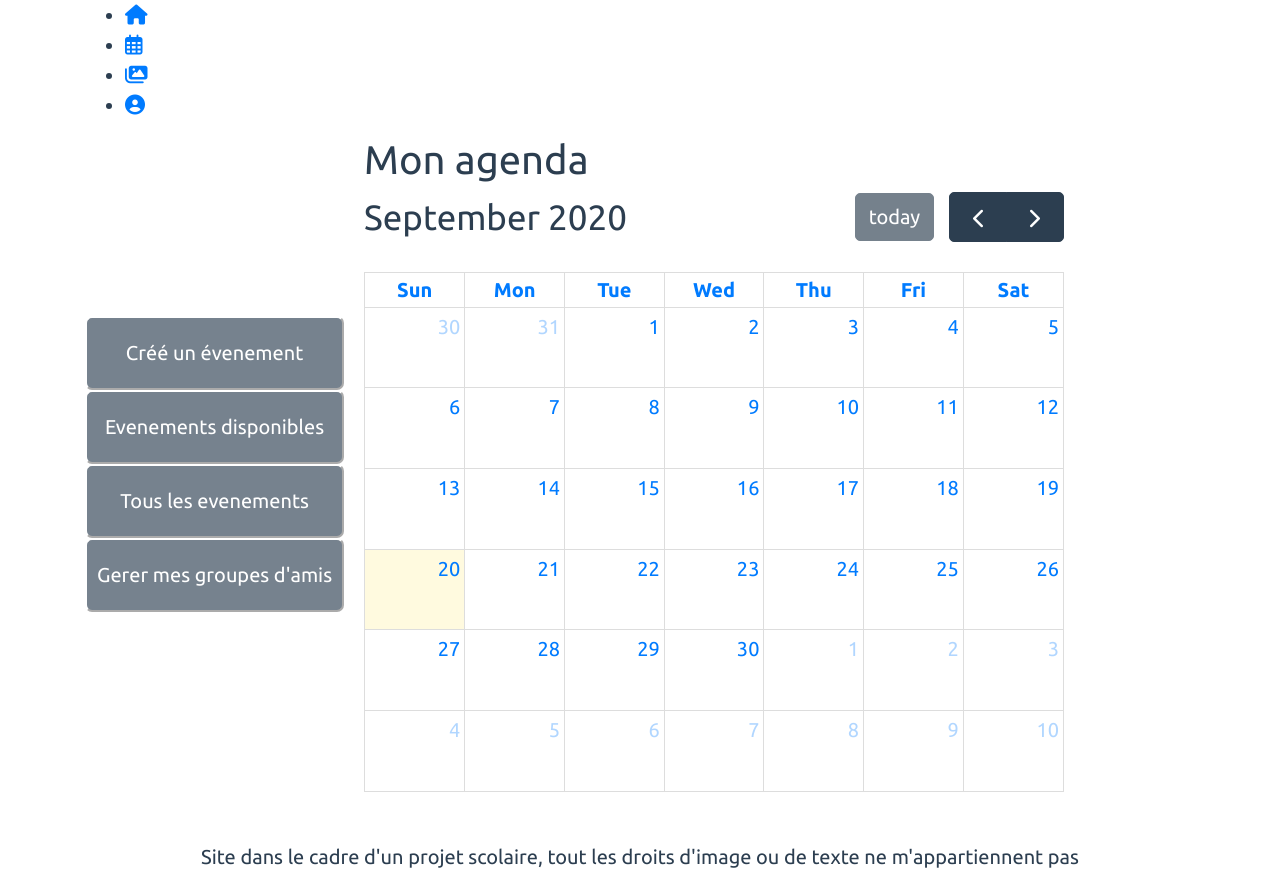
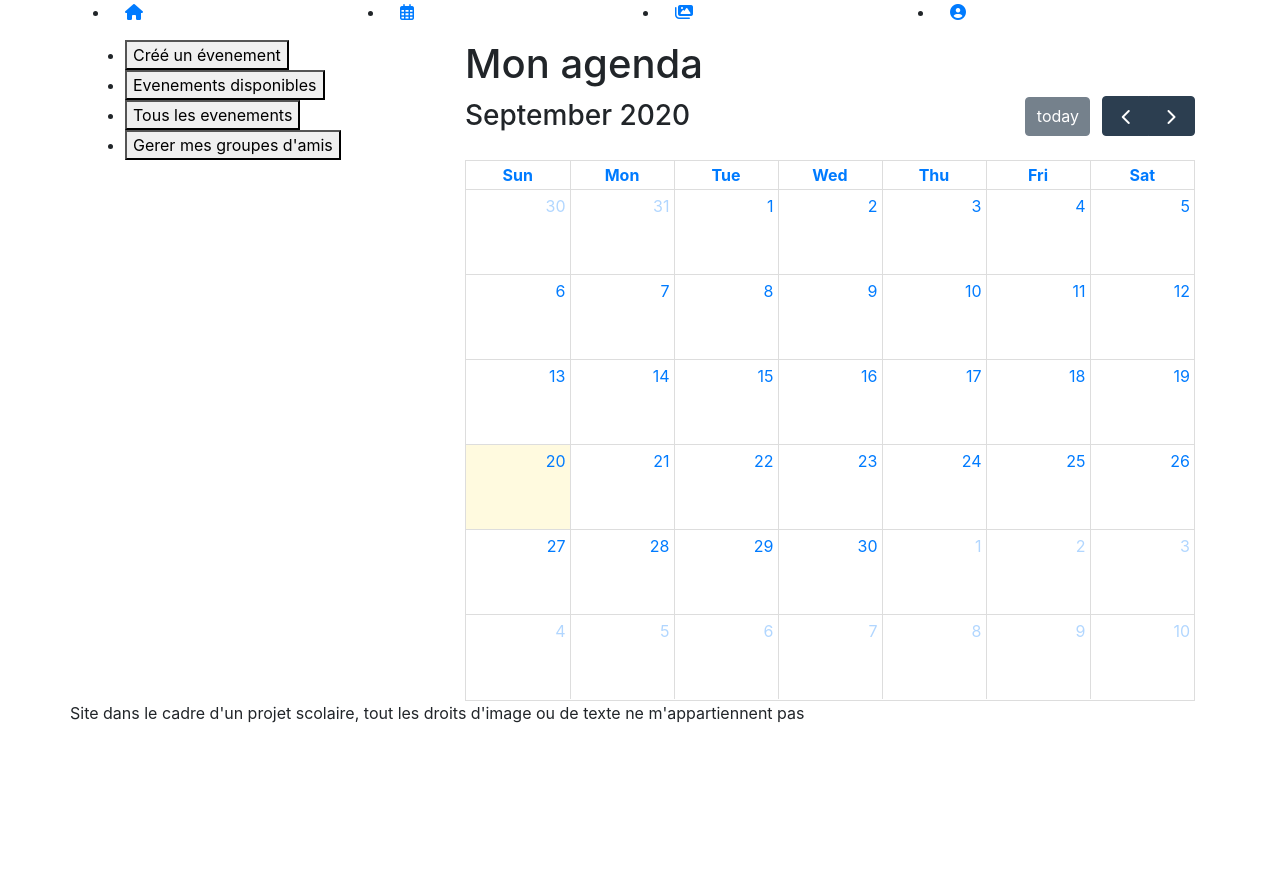
Before and after one commit to lucasCro/P5, a PHP site: page / in a window 1280 px wide. After the commit the page ends 723 px from the top, so only its background shows below. Run offline with PHP 8.4, Linux system fonts and the light colour scheme; lists and menus that the app fills with data are empty; some libraries are stand-ins or nearby versions.

Commit message:
1ere ebauche bootstrap, pas de css

```diff
--- a/index.php
+++ b/index.php
@@ -23,25 +23,22 @@
     <header>
         <nav class="container-fluid">
             <div class="container">
-                <ul>
-                    <li><a href=""><i class="fas fa-home"></i></a></li>
-                    <li><a href=""><i class="far fa-calendar-alt"></i></a></li>
-                    <li><a href=""><i class="fas fa-images"></i></a></li>
-                    <li><a href=""><i class="fas fa-user-circle"></i></li></a>
+                <ul class="row">
+                    <li class="col"><a href=""><i class="fas fa-home"></i></a></li>
+                    <li class="col"><a href=""><i class="far fa-calendar-alt"></i></a></li>
+                    <li class="col"><a href=""><i class="fas fa-images"></i></a></li>
+                    <li class="col"><a href=""><i class="fas fa-user-circle"></i></li></a>
                 </ul>
             </div>
-
         </nav>
     </header>
 
     <!-- Corps de page  -->
     <section class="container-fluid">
-
-        <!-- contenu changeant de la page -->
         <div class="container">
-            <div class="content">
+            <div class="row">
                 <!-- menu de navigation secondaire contextuel -->
-                <nav class="second-nav">
+                <nav class="col-4">
                     <ul>
                         <li><button>Créé un évenement</button></li>
                         <li><button>Evenements disponibles</button></li>
@@ -50,19 +47,18 @@
                     </ul>
                 </nav>
 
-                <div class="main-object">
+                <div class="col-8">
                     <h1>Mon agenda</h1>
                     <div id="calendar"></div>
                 </div>
             </div>
         </div>
-
     </section>
 
     <!-- footer -->
     <footer>
-        <div class="wrapper">
-            <p>Site dans le cadre d'un projet scolaire, tout les droits d'image ou de texte ne m'appartiennent pas</p>
+        <div class="container">
+            <p class="row">Site dans le cadre d'un projet scolaire, tout les droits d'image ou de texte ne m'appartiennent pas</p>
         </div>
     </footer>
 
--- a/public/style.css
+++ /dev/null
@@ -1,125 +0,0 @@
-/* GLOBAL */
-body {
-    margin: 0;
-    font-family: 'Ubuntu', sans-serif;
-    font-size: 20px;
-    color: #2c3e50;
-}
-
-button {
-    cursor: pointer;
-        font-family: 'Ubuntu',
-        sans-serif;
-        font-size: 20px;
-}
-
-.main-nav li, .second-nav li {
-    list-style: none;
-}
-
-.main-nav a, .second-nav a {
-    text-decoration: none;
-    color: inherit;
-}
-
-.wrapper {
-    width: 90%;
-    max-width: 1200px;
-    margin: auto;
-}
-
-/* HEADER */
-header {
-    width: 100%;
-    display: flex;
-    flex-direction: column;
-    align-items: center;
-}
-
-#main-slider {
-    width: 100%;
-    margin: 0;
-    margin-top: 70px;
-
-}
-
-#main-slider img {
-    width: 100%;
-}
-
-/* NAV PRINCIPAL */
-.main-nav {
-    position: fixed;
-    width: 100%;
-    height: 70px;
-}
-
-.main-nav ul {
-    display: flex;
-    justify-content: center;
-    padding: 0;
-}
-
-.main-nav li {
-    margin-right: 10px;
-}
-
-.main-nav i {
-    font-size: 1.5em;
-}
-
-/* SECTION MAIN */
-#main-section {
-    display: flex;
-    justify-content: center;
-    margin-top: 50px;
-    width: 100%;
-}
-
-.content {
-    display: flex;
-    align-items: center;
-    width: 100%;
-    padding: 0;
-    margin: 0;
-}
-
-/* SECOND NAV */
-.second-nav{
-    margin-right: 20px;
-}
-
-.second-nav ul {
-    display: flex;
-    flex-direction: column;
-    margin: 0;
-    padding: 0;
-
-}
-
-.second-nav li button {
-    color: white;
-    padding: 20px 10px;
-    width: 100%;
-    border-radius: 7px;
-    border-color: #ffffff;
-    background-color: #76828e;
-}
-
-/* AGENDA */
-#calendar {
-    padding: 0;
-    margin: 0;
-    width: 700px;
-    height: 600px;
-}
-
-/* FOOTER */
-footer {
-    margin-top:50px;
-    width: 100%;
-}
-
-footer p {
-    text-align: center;
-}
```
